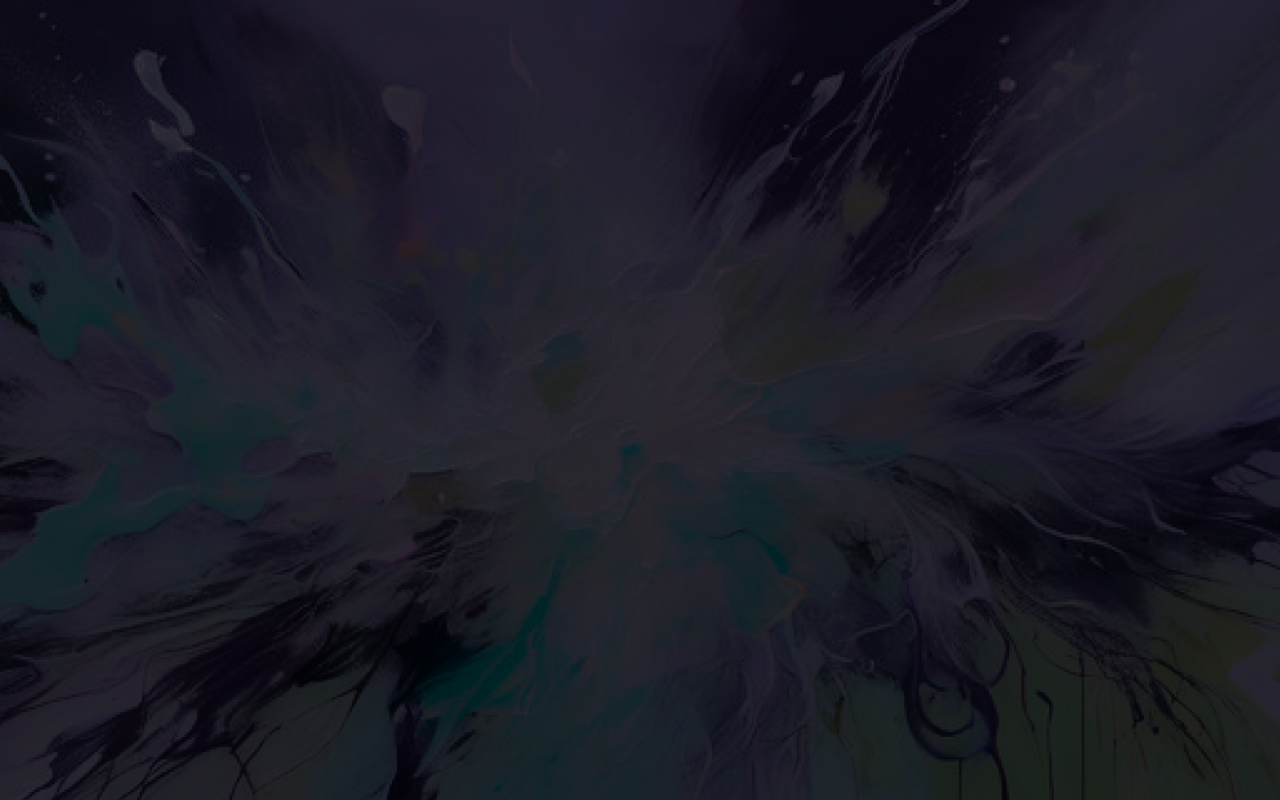
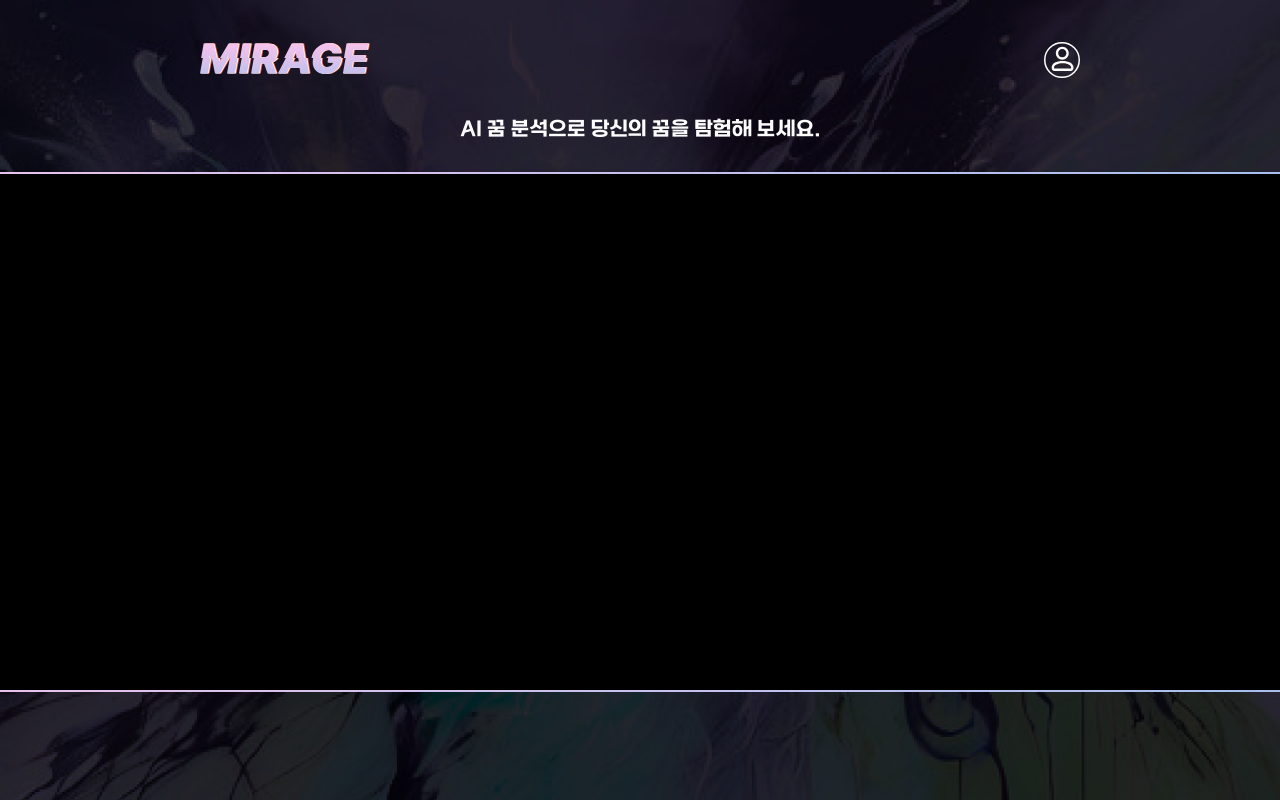
Before and after one commit to MIRAGE-com/Mirage_Frontend, a React (Vite) app: page /analyze in a window 1280 px wide. Before the commit this address had no page. Built offline with nearby package versions, Linux system fonts and the light colour scheme.

Commit message:
feat: AnalyzePage 개발중

```diff
--- a/src/App.jsx
+++ b/src/App.jsx
@@ -1,6 +1,7 @@
 import { BrowserRouter, Routes, Route } from "react-router-dom";
 import RendingPage from "./pages/RendingPage";
 import Layout from "./Layout";
+import AnalyzePage from "./pages/AnalyzePage";
 
 function App() {
 	return (
@@ -8,6 +9,7 @@ function App() {
 			<Routes>
 				<Route element={<Layout />}>
 					<Route path="/" element={<RendingPage />} />
+					<Route path="/analyze" element={<AnalyzePage />} />
 				</Route>
 			</Routes>
 		</BrowserRouter>
--- a/src/components/Header.jsx
+++ b/src/components/Header.jsx
@@ -18,8 +18,9 @@ export default Header;
 
 const MainHeader = styled.header`
 	width: 100%;
+	height: 15%;
 	padding: 40px 200px;
-	position: fixed;
+	position: sticky;
 	display: flex;
 	flex-wrap: wrap;
 	justify-content: space-between;
--- /dev/null
+++ b/src/pages/AnalyzePage.jsx
@@ -0,0 +1,35 @@
+import styled from "styled-components";
+
+function AnalyzePage() {
+	return (
+		<Main>
+			<SubTitle>AI 꿈 분석으로 당신의 꿈을 탐험해 보세요.</SubTitle>
+			<InputBox></InputBox>
+		</Main>
+	);
+}
+
+export default AnalyzePage;
+
+const Main = styled.main`
+	width: 100%;
+	height: 85%;
+	display: flex;
+	flex-direction: column;
+	align-items: center;
+	gap: 32px;
+`;
+
+const SubTitle = styled.h3`
+	font-size: 2rem;
+`;
+
+const InputBox = styled.form`
+	width: 1320px;
+	height: 520px;
+	border: 2px solid transparent;
+	background-image: linear-gradient(#000, #000),
+		linear-gradient(90deg, #e9c2ec, #a6c0ee);
+	background-origin: border-box;
+	background-clip: content-box, border-box;
+`;
--- a/src/pages/RendingPage.jsx
+++ b/src/pages/RendingPage.jsx
@@ -26,7 +26,7 @@ function RendingPage() {
 			</Title>
 			<Detail variants={item}>AI 꿈 분석으로 당신의 꿈을 탐험해 보세요.</Detail>
 			<ExploreBtn variants={item}>
-				<Link to="">탐험하기</Link>
+				<Link to="/analyze">탐험하기</Link>
 			</ExploreBtn>
 		</Main>
 	);
@@ -35,7 +35,10 @@ function RendingPage() {
 export default RendingPage;
 
 const Main = styled(motion.main)`
+	width: 100%;
 	height: 100%;
+	position: absolute;
+	top: 0px;
 	display: flex;
 	flex-direction: column;
 	justify-content: center;
@@ -76,7 +79,7 @@ const ExploreBtn = styled(motion.div)`
 	border: 2px solid transparent;
 	border-radius: 100px;
 	background-image: linear-gradient(#000, #000),
-		linear-gradient(90deg, #dffbc2, #e9c2ec);
+		linear-gradient(90deg, #e9c2ec, #a6c0ee);
 	background-origin: border-box;
 	background-clip: content-box, border-box;
 	color: white;
--- a/src/styles/GlobalStyle.js
+++ b/src/styles/GlobalStyle.js
@@ -16,8 +16,8 @@ body{
   background-image: url("src/assets/bg.png");
   background-size: cover;
   background-position: center center;
-  background-repeat: no-repeat;
   font-family: "SbAggroM";
+  color: white;
 }
 #root {
   width: 100%;
```
